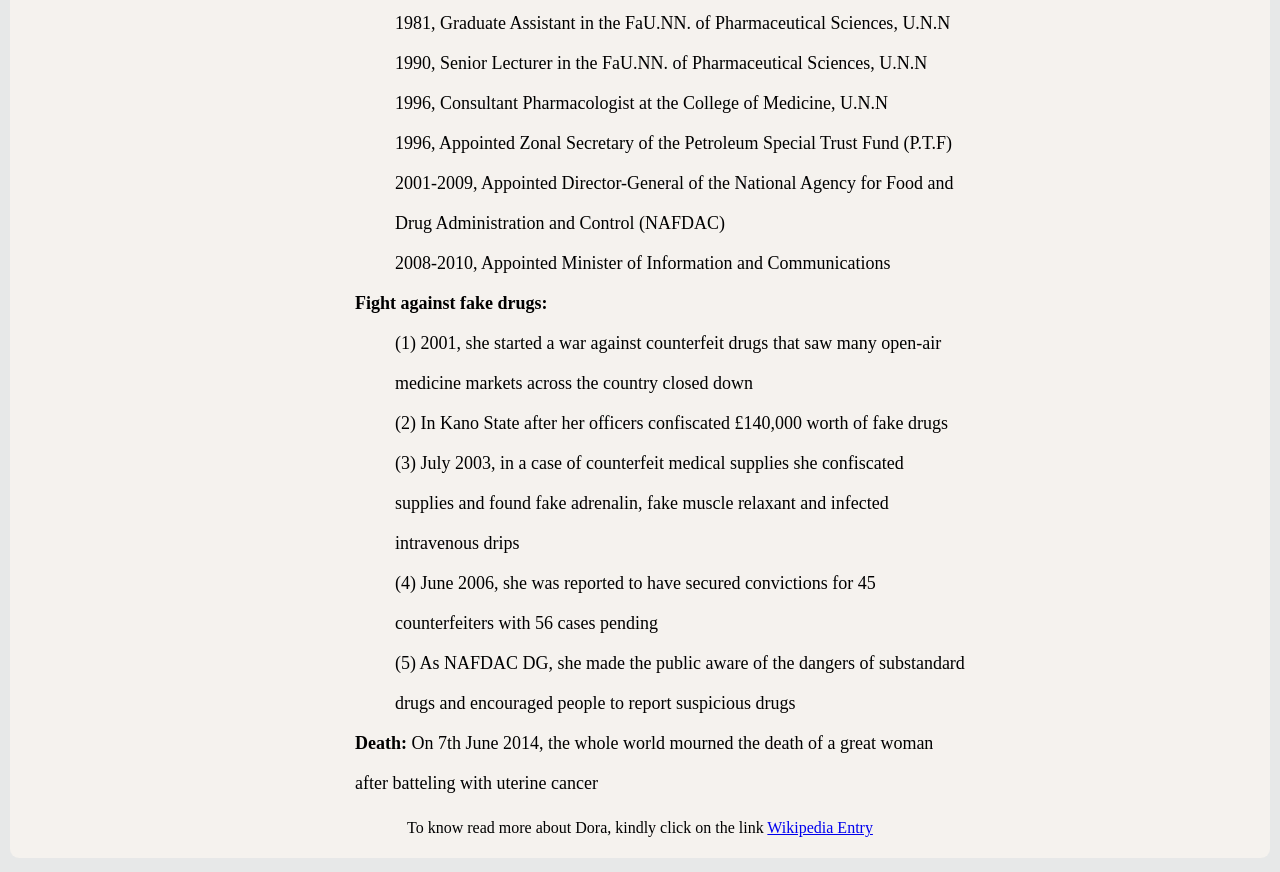
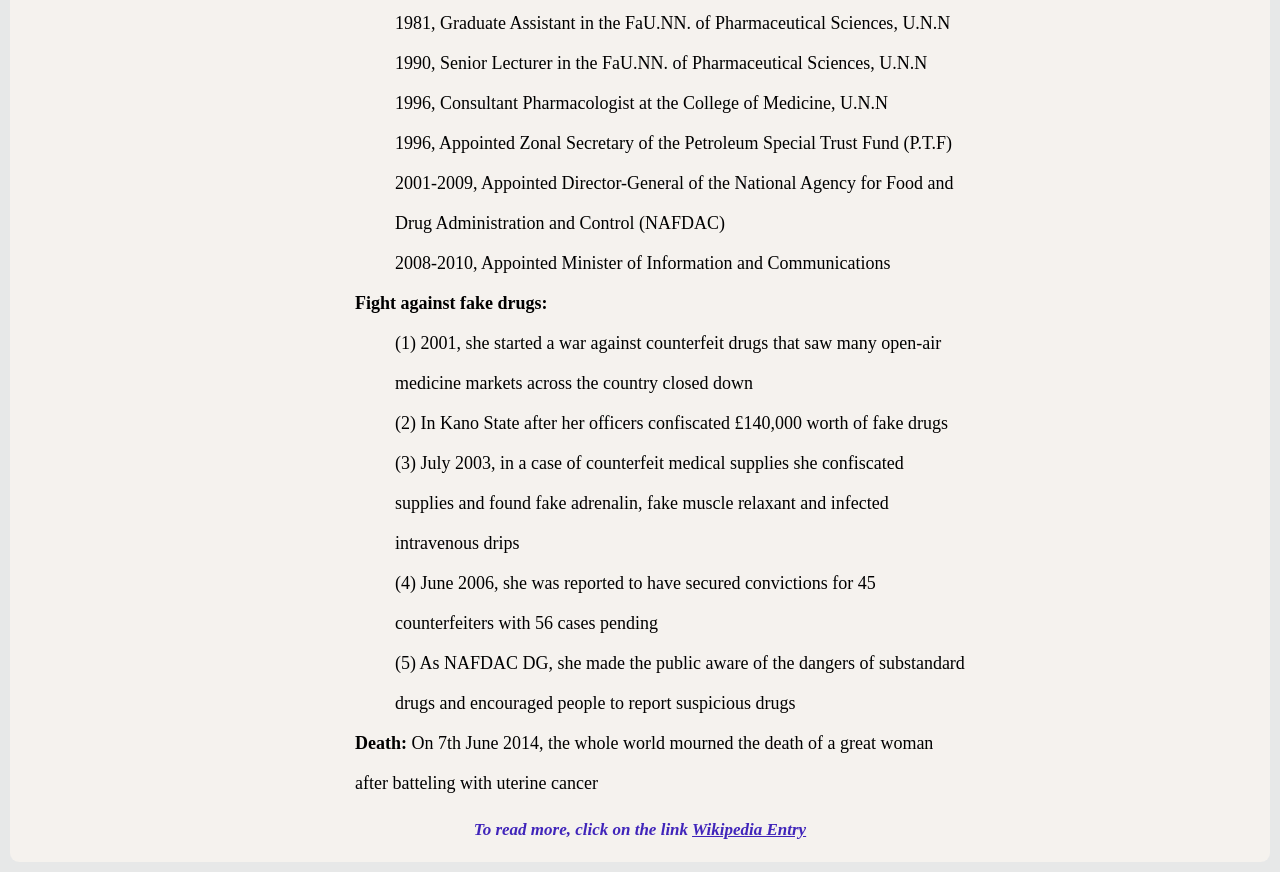
Before and after one commit to ChidimmaUmeogu/learningcodes, a plain HTML site: page tribute.html in a window 1280 px wide. Shown: the part 1501-2373 px from the top of the page. Drawn offline with Linux system fonts and the light colour scheme.

Commit message:
corrected the tribute link

```diff
--- a/css/styleTribute.css
+++ b/css/styleTribute.css
@@ -53,6 +53,12 @@
    font-weight: lighter;
    font-family: 'Segoe UI';
 }
+p, p > a{
+    font-size: 17px;
+    font-weight: bold;
+    color: rgb(64, 37, 186);
+    font-style: italic;
+}
 ul > li{
     display: block;
     text-align: unset;
--- a/tribute.html
+++ b/tribute.html
@@ -44,7 +44,7 @@
       </li>
       <li><b>Death:</b> On 7th June 2014, the whole world mourned the death of a great woman after batteling with uterine cancer</li>
     </ul>
-  <p>To know read more about Dora, kindly click on the link <a id="tribute-link" target="_blank" href="https://en.wikipedia.org/wiki/Dora_Akunyili">Wikipedia Entry</a></p>
+  <p>To read more, click on the link <a id="tribute-link" target="_blank" href="https://en.wikipedia.org/wiki/Dora_Akunyili">Wikipedia Entry</a></p>
 </main>
 
 </html>
```
